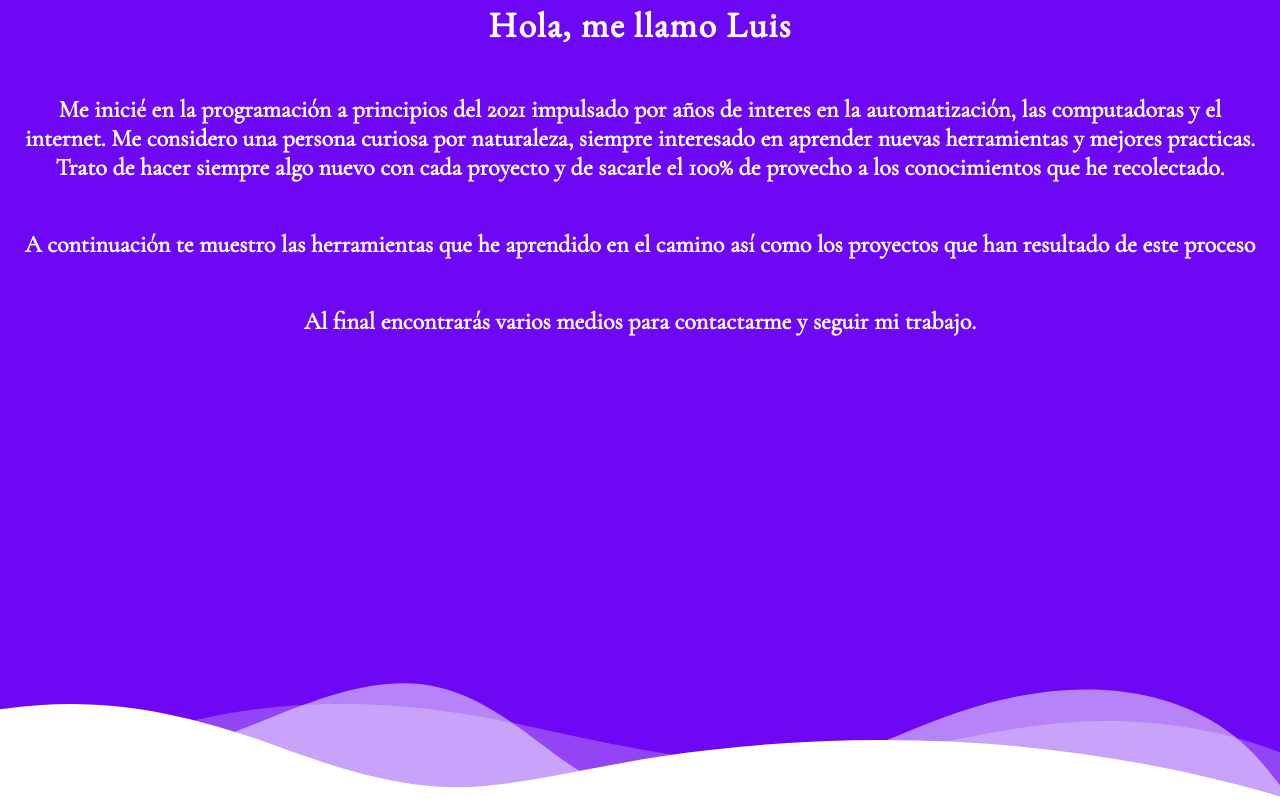
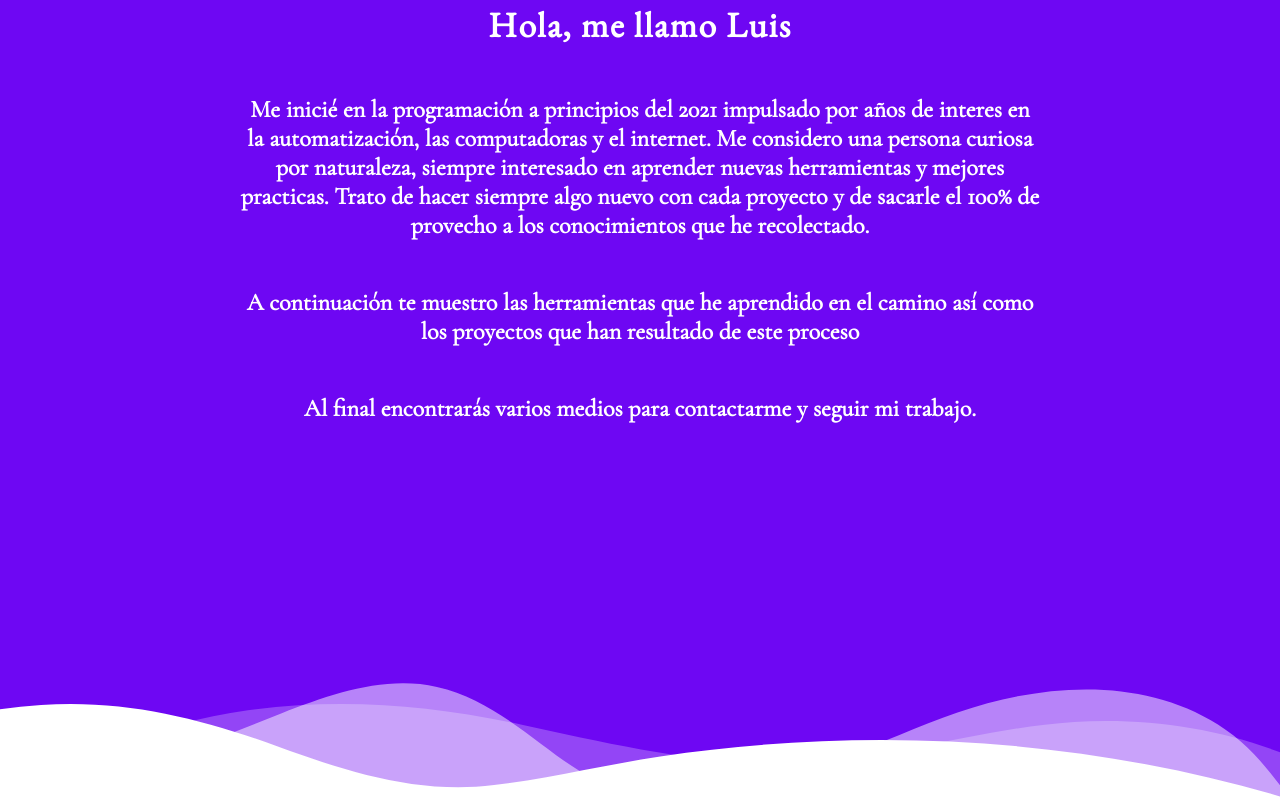
Before and after one commit to luissimosa199/portfolio2023, a JavaScript app: page / in a window 1280 px wide. Shown: the part 931-1730 px from the top of the page. Built offline with nearby package versions, Linux system fonts and the light colour scheme; the HTML template or start-up script is replaced by a standard one.

Commit message:
text width fixed

```diff
--- a/src/App.css
+++ b/src/App.css
@@ -40,8 +40,6 @@ header > * {
   height: 15rem;
 }
 
-
-
 .intro-img {
   width: 100%;
   height: 10rem;
@@ -80,6 +78,7 @@ header > * {
 
 .about p {
   margin: 1rem;
+  max-width: 50rem;
 }
 
 .about-divider {
```
